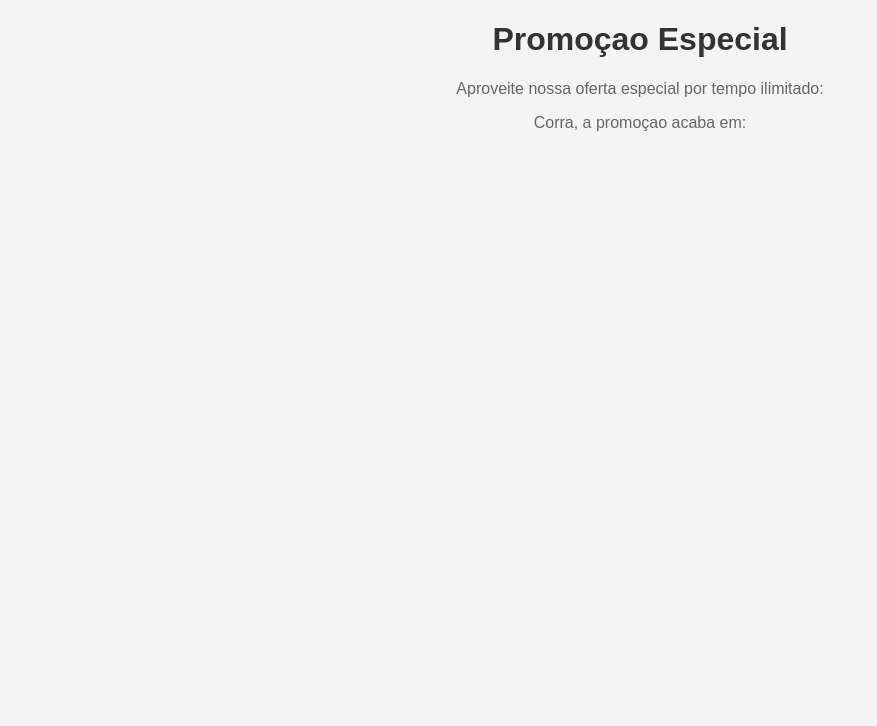
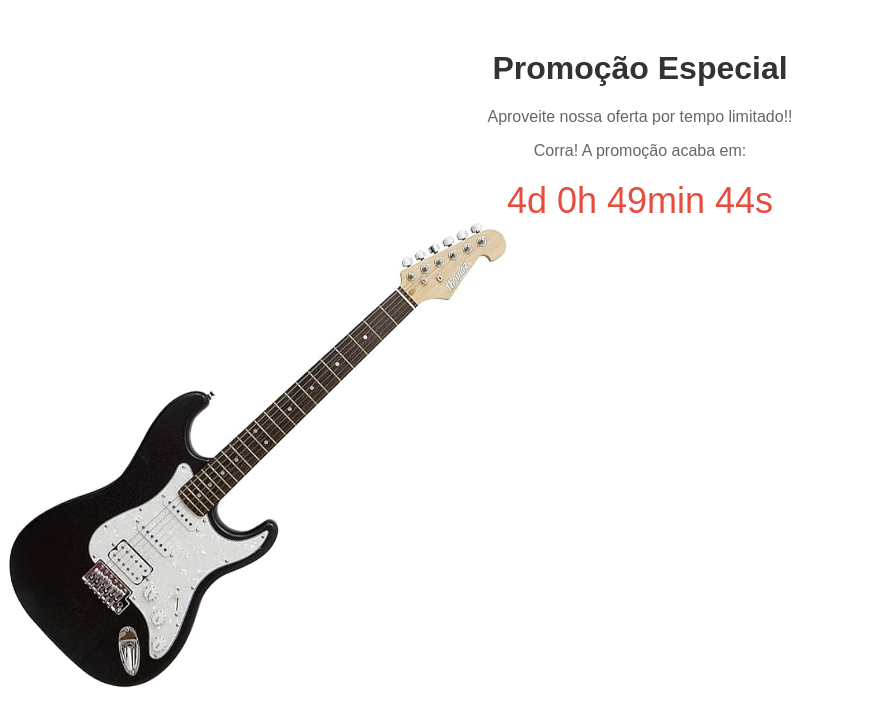
Before and after one commit to KetlynHerrmann/PromocaoAnuncio, a plain HTML site: page index.html in a window 1280 px wide. Shown: the whole page, without its empty margins (0-877 px from the left). Drawn offline with Linux system fonts and the light colour scheme.

Commit message:
Anuncio/Promoção

```diff
--- a/index.html
+++ b/index.html
@@ -5,19 +5,18 @@
   <meta charset="utf-8">
   <meta name="viewport" content="width=device-width">
   <title>Promoção Especial</title>
-  <link href="style.css" rel="stylesheet" type="text/css"
-    />
+  <link href="style.css" rel="stylesheet" type="text/css" />
 </head>
 
 <body>
-  <di class= "container">
-    <h1>Promoçao Especial</h1>
-    <p> Aproveite nossa oferta especial por tempo ilimitado:</p>
+  <div class="container">
+
+    <h1>Promoção Especial</h1>
+    <p>Aproveite nossa oferta por tempo limitado!!</p>
+    <p>Corra! A promoção acaba em:</p>
     <div class="contador"></div>
-    <p>Corra, a promoçao acaba em:</p>
- </di>
-
+  </div>
   <script src="script.js"></script>
 </body>
-
+<img src="guitarra.jpg" id="foto">
 </html>
--- a/script.js
+++ b/script.js
@@ -0,0 +1,27 @@
+const contador = document.querySelector(".contador");
+
+const dataFinal = new Date('2024-05-17T23:59:59');
+
+function atualizarContador() {
+  const hoje = new Date();
+  const intervaloTempo = dataFinal - hoje;
+
+  if (intervaloTempo <= 0) {
+    contador.textContent = "Promoção Encerrada!";
+  } else {
+    const dias = Math.floor(intervaloTempo / (1000 * 60 * 60 * 24))
+
+    const horas = Math.floor((intervaloTempo % (1000 * 60 * 60 * 24)) / (1000 * 60 * 60));
+
+    const minutos = Math.floor((intervaloTempo % (1000 * 60 * 60) / (1000 * 60)));
+
+    const segundos = Math.floor((intervaloTempo % (1000 * 60)) / 1000);
+
+    contador.textContent = dias + "d " + horas + "h " + minutos + "min " + segundos + "s";
+
+  }
+}
+
+setInterval(atualizarContador, 1000);
+
+atualizarContador();
--- a/style.css
+++ b/style.css
@@ -1,19 +1,28 @@
-body{
+body {
   font-family: Arial, sans-serif;
-  background-color: #F4F4F4;
+  background-color: #c0c0c0
   margin: 0;
   padding: 0;
 }
 
-.container{
+.container {
   text-align: center;
   margin-top: 50px;
 }
 
-h1{
-  color: #333333
-  }
+h1 {
+  color: #333333;
+}
 
-p{
-  color: #666666
+p {
+  color: #666666;
 }
+
+.contador {
+  font-size: 36px;
+  color: #e74c3c;
+  margin-top: 20px;
+}
+#foto{
+   width: 500px;
+}
```
Also changed, not shown: guitarra.jpg (added).
